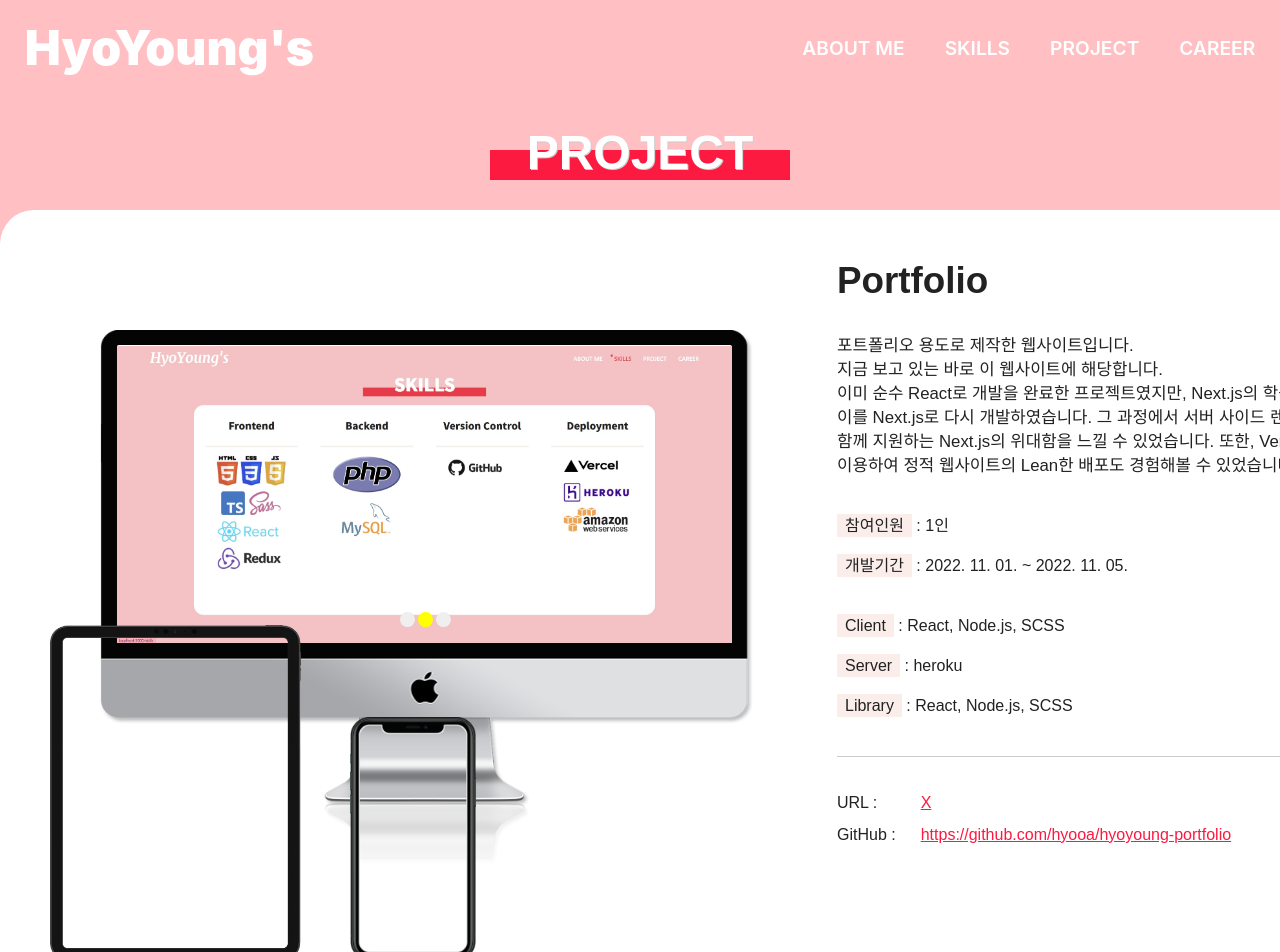
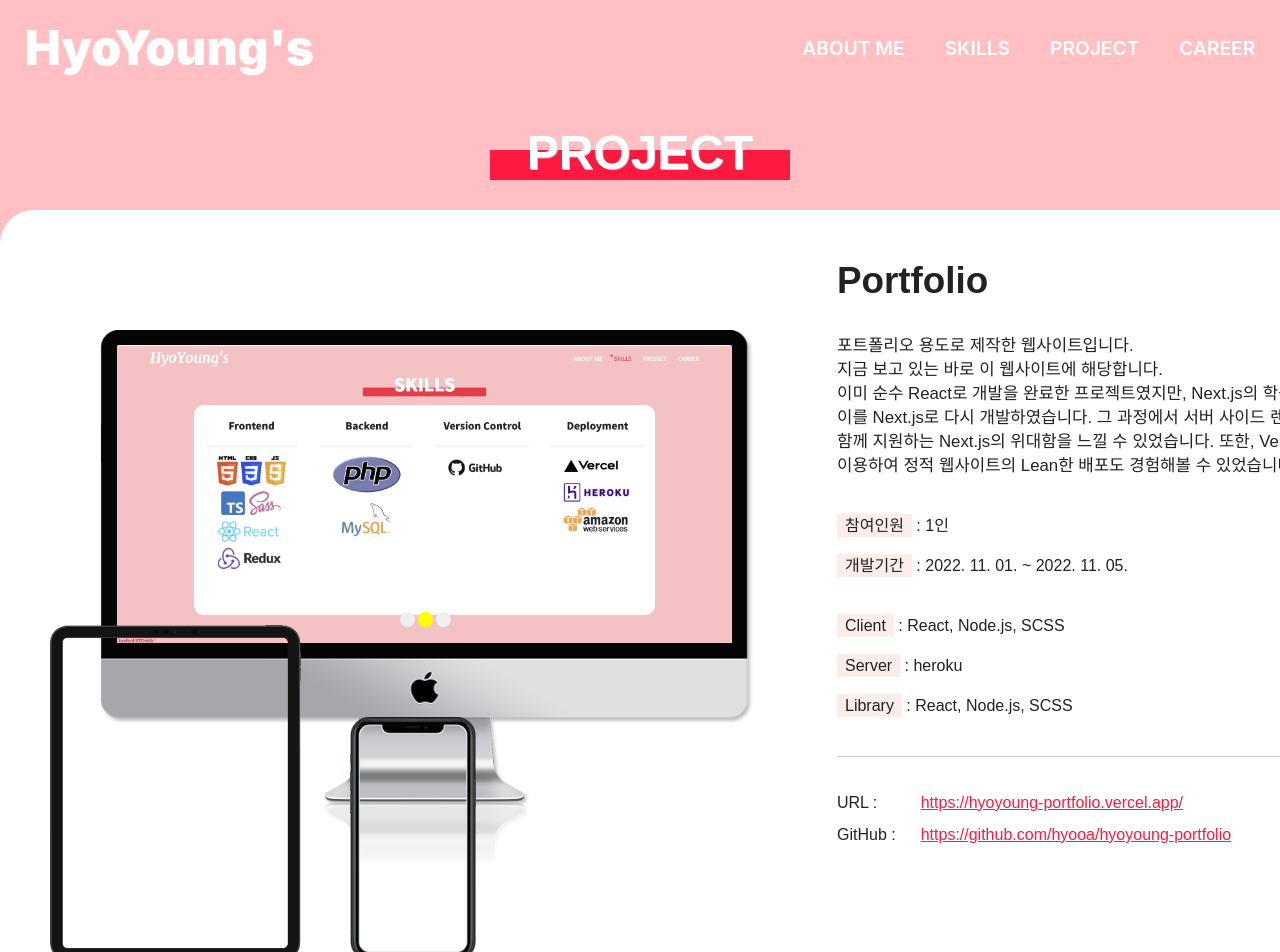
Before and after one commit to hyooa/hyoyoung-portfolio, a React (Create React App) app: page /project in a window 1280 px wide. Shown: the top 952 px of the page. Built offline with nearby package versions, Linux system fonts and the light colour scheme.

Commit message:
수정중

```diff
--- a/src/project/component/ProOne.js
+++ b/src/project/component/ProOne.js
@@ -60,7 +60,7 @@ const ProOne = () => {
                                 <span>URL : </span>
                             </div>
                             <div>
-                                <a href='https://github.com/hyooa'>X</a>
+                                <a href='https://hyoyoung-portfolio.vercel.app/'>https://hyoyoung-portfolio.vercel.app/</a>
                             </div>
                         </li>
                         <li>
```
